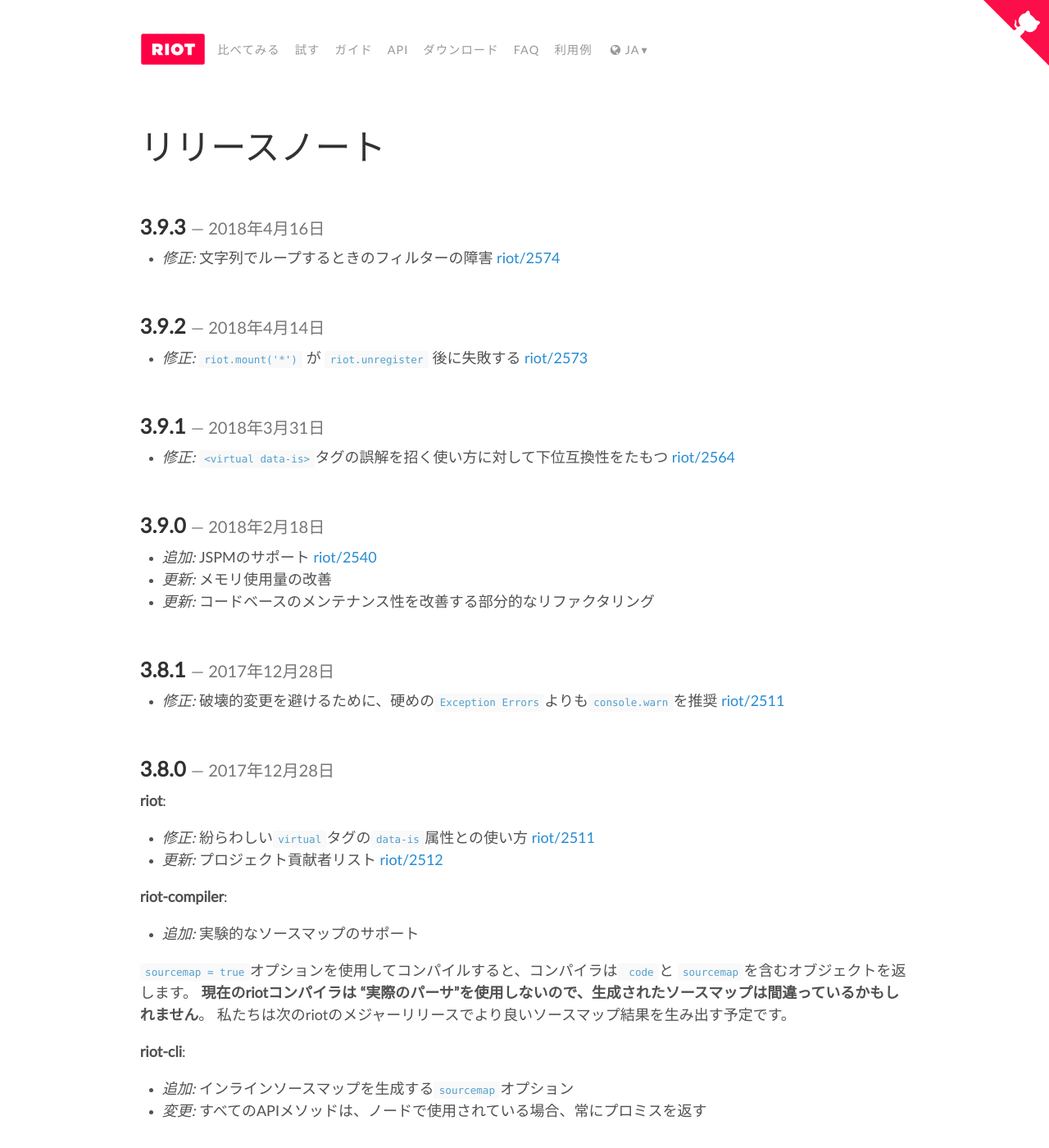
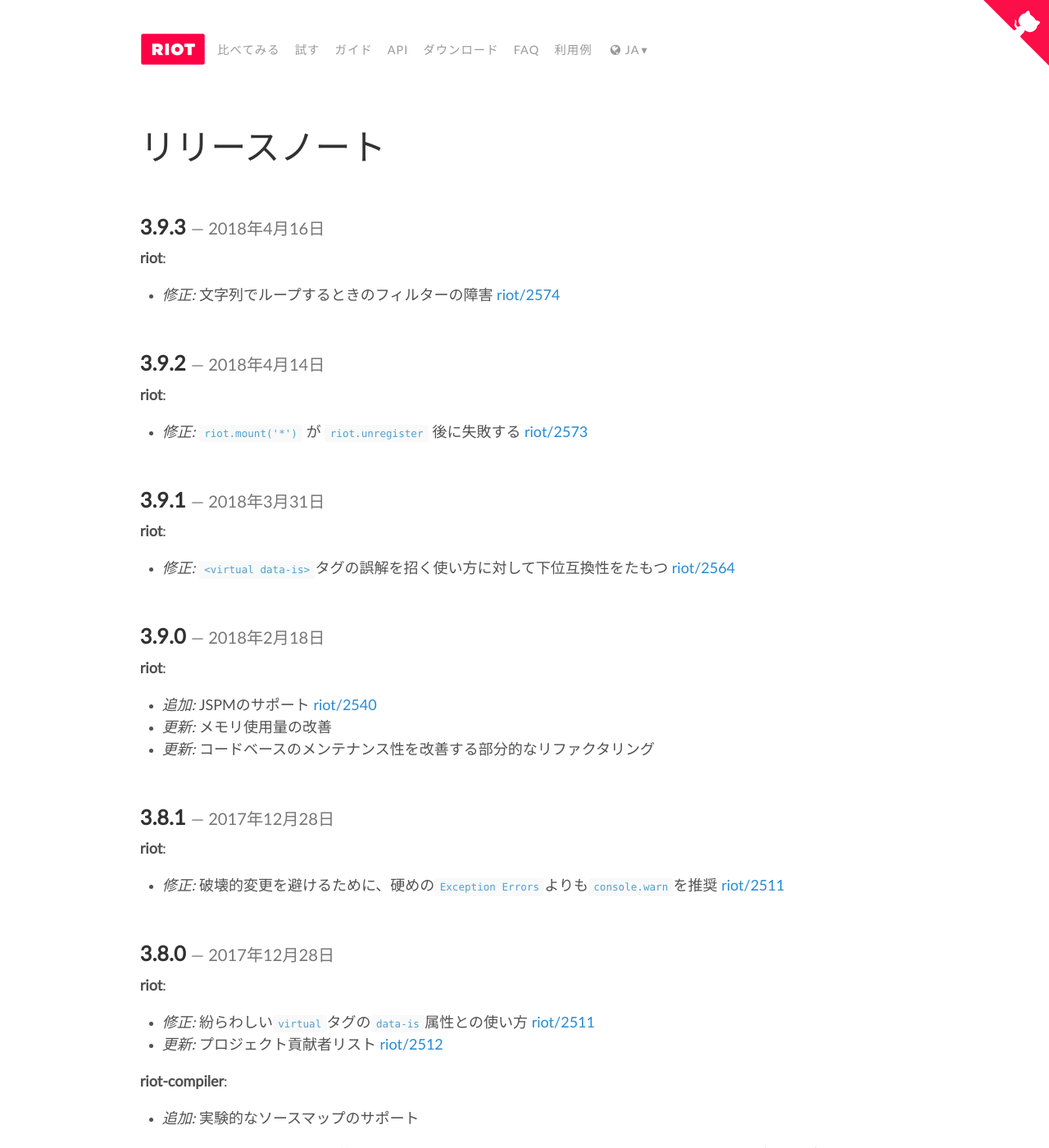
Before and after one commit to riot/riot.github.io, a Jekyll site: the page built from ja/release-notes.md, in a window 1280 px wide and 1400 px high. Shown: the whole window at 82% size. Built offline with Jekyll 4.4.1, drawn with Linux system fonts in a browser that asks for light colours; nearby versions of some CDN libraries; emoji names are drawn with the system emoji font; some of the changed lines change nothing that is shown.

```diff
--- a/ja/release-notes.md
+++ b/ja/release-notes.md
@@ -8,23 +8,33 @@
 
 ## 3.9.3 *2018年4月16日*
 
+__riot__:
+
 - _修正:_ 文字列でループするときのフィルターの障害 [riot/2574](https://github.com/riot/riot/issues/2574)
 
 ## 3.9.2 *2018年4月14日*
+
+__riot__:
 
 - _修正:_ `riot.mount('*')` が `riot.unregister` 後に失敗する [riot/2573](https://github.com/riot/riot/issues/2573)
 
 ## 3.9.1 *2018年3月31日*
 
+__riot__:
+
 - _修正:_ `<virtual data-is>`タグの誤解を招く使い方に対して下位互換性をたもつ [riot/2564](https://github.com/riot/riot/issues/2564)
 
 ## 3.9.0 *2018年2月18日*
+
+__riot__:
 
 - _追加:_ JSPMのサポート [riot/2540](https://github.com/riot/riot/pull/2540)
 - _更新:_ メモリ使用量の改善
 - _更新:_ コードベースのメンテナンス性を改善する部分的なリファクタリング
 
 ## 3.8.1 *2017年12月28日*
+
+__riot__:
 
  - _修正:_ 破壊的変更を避けるために、硬めの`Exception Errors`よりも`console.warn`を推奨 [riot/2511](https://github.com/riot/riot/issues/2511)
 
```
